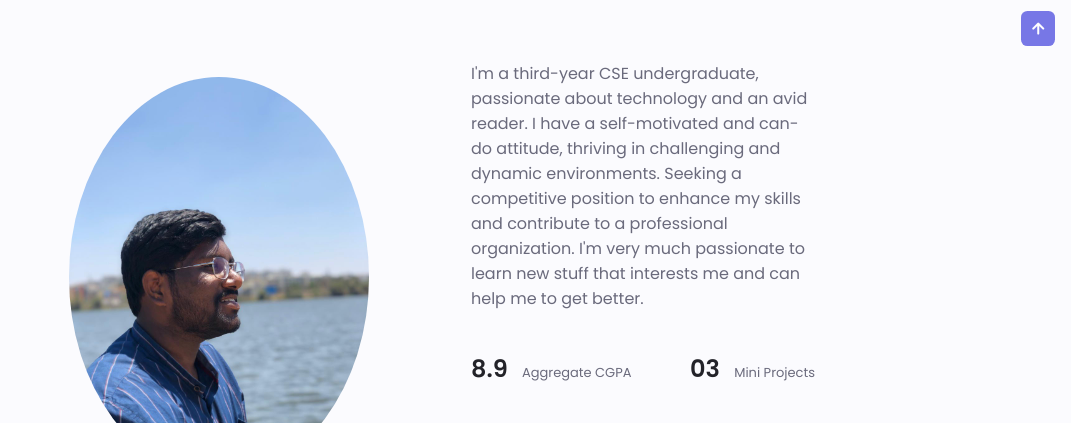
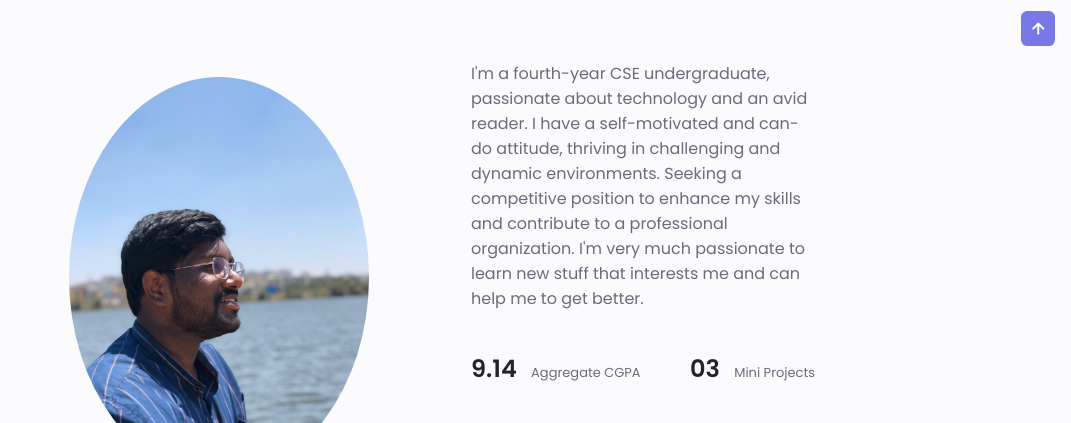
Before and after one commit to rakeshkumar1012/Portfolio-Website, a plain HTML site: page index.html in a window 1280 px wide. Shown: the part 914-1337 px from the top of the page, without its empty margins (209-1280 px from the left). Drawn offline with nearby package versions, Linux system fonts and the light colour scheme.

Commit message:
Update index.html

```diff
--- a/index.html
+++ b/index.html
@@ -154,12 +154,12 @@
 
           <div class="about__data">
             <p class="about__description">
-              I'm a third-year CSE undergraduate, passionate about technology and an avid reader. I have a self-motivated and can-do attitude, thriving in challenging and dynamic environments. Seeking a competitive position to enhance my skills and contribute to a professional organization. I'm very much passionate to learn new stuff that interests me and can help me to get better.
+              I'm a fourth-year CSE undergraduate, passionate about technology and an avid reader. I have a self-motivated and can-do attitude, thriving in challenging and dynamic environments. Seeking a competitive position to enhance my skills and contribute to a professional organization. I'm very much passionate to learn new stuff that interests me and can help me to get better.
             </p>
 
             <div class="about__info">
               <div>
-                <span class="about__info-title">8.9</span>
+                <span class="about__info-title">9.14</span>
                 <span class="about__info-name">Aggregate CGPA</span>
               </div>
 
```
